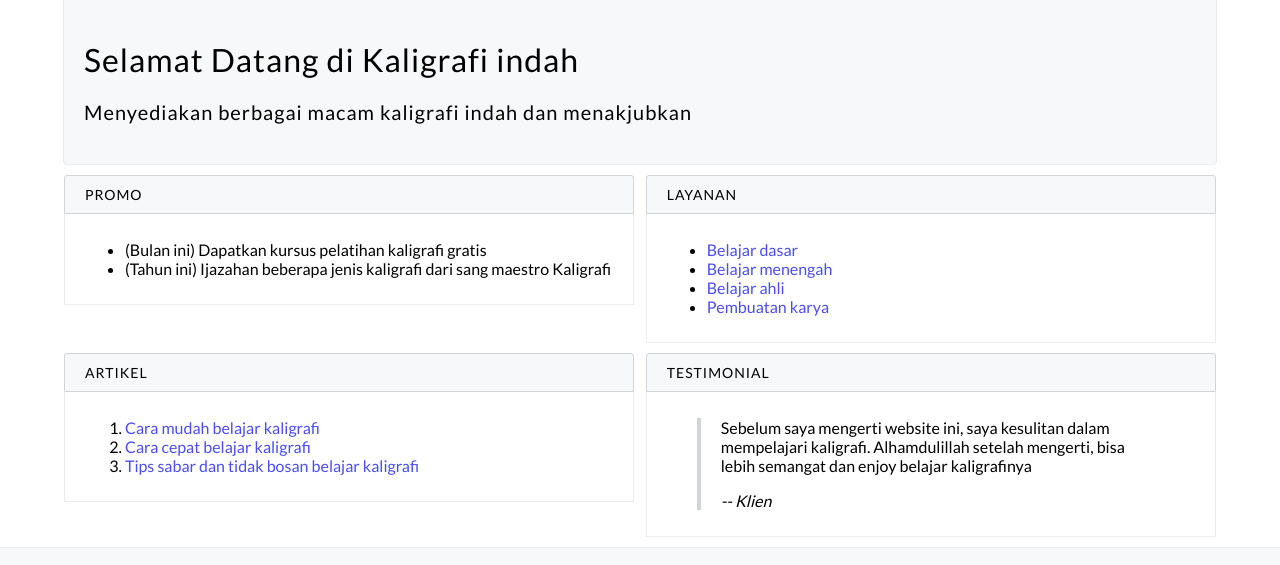
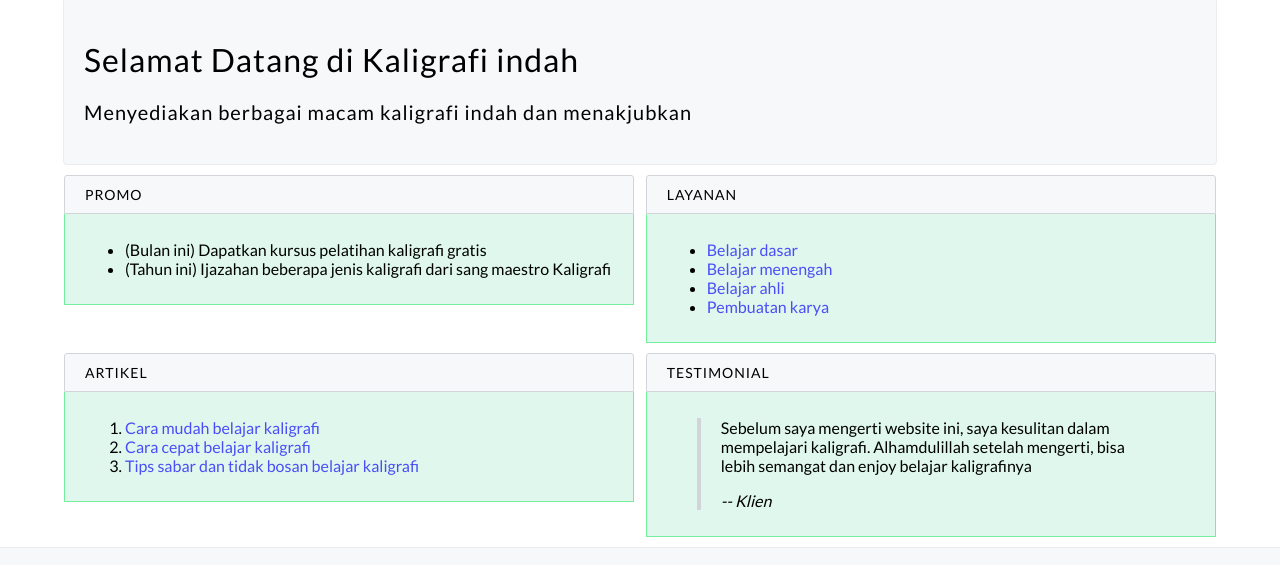
Before and after one commit to maulafif/maulafif.github.io, a plain HTML site: page index.html in a window 1280 px wide. Shown: the part 1608-2173 px from the top of the page. Drawn offline with Linux system fonts and the light colour scheme.

Commit message:
Add files via upload

```diff
--- a/css/style.css
+++ b/css/style.css
@@ -182,8 +182,8 @@ h6 {
 }
 
 .box-isi {
-    background-color: #ffffff;
-    border: 1px solid #eaecef;
+    background-color: #dff7ec;
+    border: 1px solid #76ee9e;
     border-top: 0;
     margin: 0;
     padding: 10px 20px;
```
